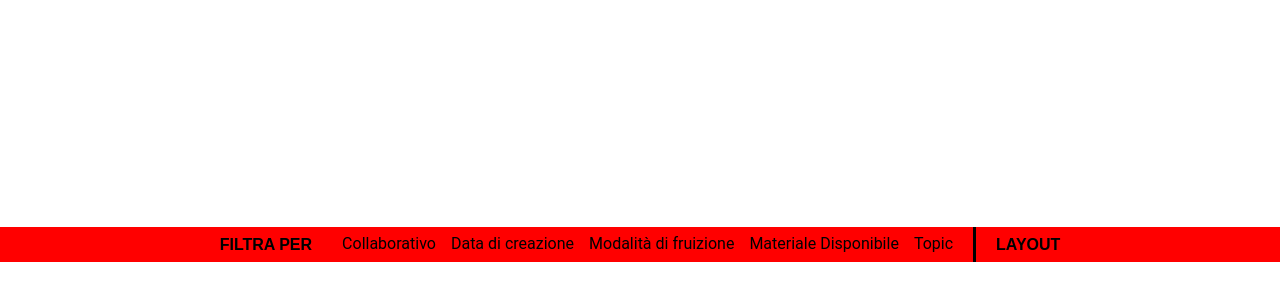
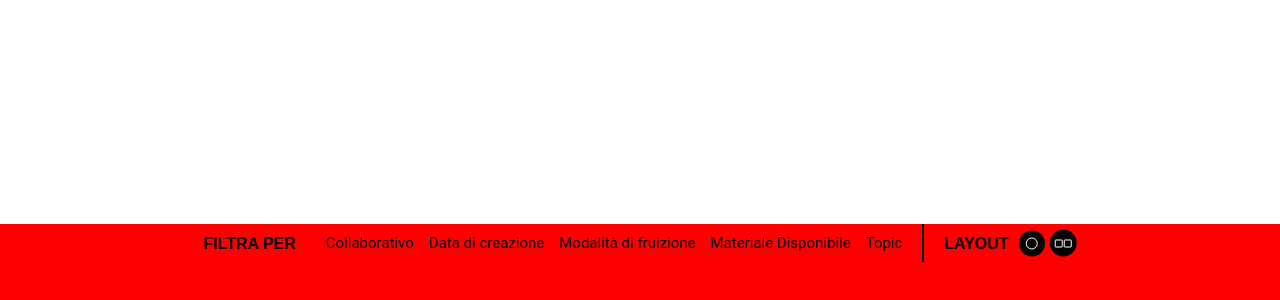
Before and after one commit to jacklord21/HeritageItinerants, a Next.js app: page /footer in a window 1280 px wide. Shown: the part 498-798 px from the top of the page. Built offline with nearby package versions, Linux system fonts and the light colour scheme.

Commit message:
Fonts and spacing adjustments

```diff
--- a/src/app/footer/footer.css
+++ b/src/app/footer/footer.css
@@ -0,0 +1,60 @@
+.mainFooterContainer {
+    background-color: red;
+    bottom: 0;
+    display: flex;
+    flex-direction: row;
+    gap: 20px;
+    justify-content: center;
+    left: 0;
+    min-height: 40px;
+    padding-bottom: 40px;
+    position: fixed;
+    right: 0;
+    width: 100%;
+}
+
+
+.footerLeftPartContainer {
+    align-items: center;
+    display: flex;
+    flex-direction: row;
+    gap: 30px;
+    padding-bottom: 5px;
+    padding-top: 5px;
+}
+.footerLeftPartContentContainer {
+    display: flex;
+    flex-direction: row;
+    gap: 15px;
+}
+
+
+.verticalBar {
+    background-color: black;
+    height: auto;
+    width: 0.15%;
+    padding: 0;
+}
+
+
+.footerRightPartContainer {
+    align-items: center;
+    gap: 10px;
+}
+.footerRightPartContentContainer {
+    display: flex;
+    flex-direction: row;
+    gap: 4px;
+}
+.rightFooterContainer > button {
+    align-items: center;
+    display: flex;
+    height: 100%;
+    justify-content: center;
+    width: auto;
+}
+.rightFooterContainer > button > img {
+    height: 100%;
+    width: 100%;
+    object-fit: contain;
+}
--- a/src/app/footer/page.tsx
+++ b/src/app/footer/page.tsx
@@ -1,27 +1,37 @@
-import Link from "next/link";
-import SearchBar from "@/components/searchbar/searchbar";
-import Button from "@/components/button/button";
 import React from "react";
+import './footer.css'
 
 
 export default function Footer() {
     return (
-        <div style={{gap: "20px", justifyContent: "center", display: "flex", flexDirection: "row", position: "fixed", bottom: 40, backgroundColor: "red", left: 0, right: 0}}>
-            <div style={{display: "flex", flexDirection: "row", gap: "30px", paddingTop: 5, paddingBottom: 5,}}>
+        <div className="mainFooterContainer">
+            <div className="footerLeftPartContainer">
                 <div>
                     <text className="font-mont font-bold uppercase">Filtra per</text>
                 </div>
-                <div style={{display: "flex", flexDirection: "row",gap: "15px"}}>
-                    <div className="font-roboto font-regular">Collaborativo</div>
-                    <div className="font-roboto font-regular">Data di creazione</div>
-                    <div className="font-roboto font-regular">Modalità di fruizione</div>
-                    <div className="font-roboto font-regular">Materiale Disponibile</div>
-                    <div className="font-roboto font-regular">Topic</div>
+                <div className="footerLeftPartContentContainer">
+                    <div className="font-roboto font-regular text-voice">Collaborativo</div>
+                    <div className="font-roboto font-regular text-voice">Data di creazione</div>
+                    <div className="font-roboto font-regular text-voice">Modalità di fruizione</div>
+                    <div className="font-roboto font-regular text-voice">Materiale Disponibile</div>
+                    <div className="font-roboto font-regular text-voice">Topic</div>
                 </div>
             </div>
-            <div className="h-auto" style={{borderLeft: "solid #000000"}}/>
-            <div style={{ paddingTop: 5, paddingBottom: 5,}}>
-                <text className="font-mont font-bold uppercase">Layout</text>
+
+            <div className="verticalBar h-auto"/>
+
+            <div className="footerLeftPartContainer footerRightPartContainer">
+                <div>
+                    <text className="font-mont font-bold uppercase">Layout</text>
+                </div>
+                <div className="footerRightPartContentContainer">
+                    <button>
+                        <img src="/images/ringIcon.svg"/>
+                    </button>
+                    <button>
+                        <img src="/images/gridIcon.svg"/>
+                    </button>
+                </div>
             </div>
         </div>
 
--- a/tailwind.config.ts
+++ b/tailwind.config.ts
@@ -21,6 +21,7 @@ const config: Config = {
         '100': '100px',
         '70': '70px',
         '40': '40px',
+        '16': '16px',
         'title': '22px',
         'voice': '15px',
       },
```
